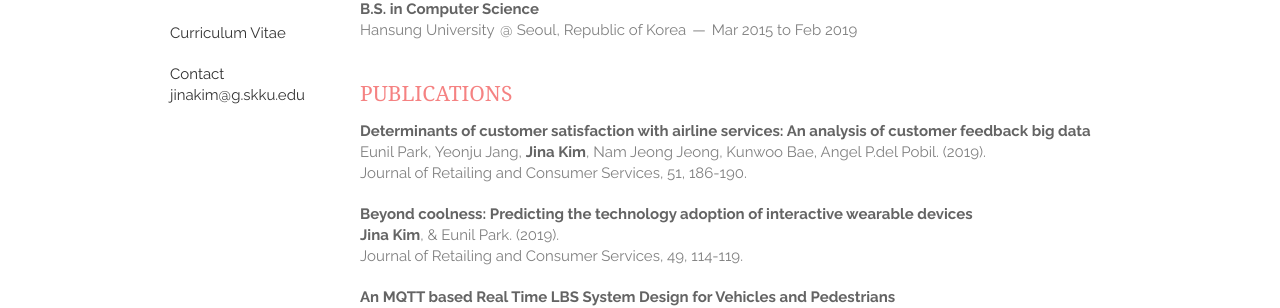
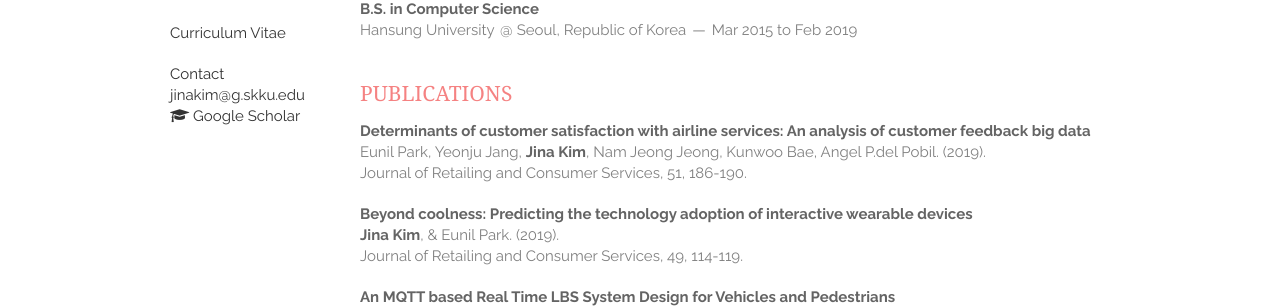
Before and after one commit to Jina-Kim/Jina-Kim.github.io, a Jekyll site: the page built from index.html, in a window 1280 px wide. Shown: the part 278-586 px from the top of the page. Built offline with Jekyll 4.4.1, drawn with Linux system fonts in a browser that asks for light colours; nearby versions of some CDN libraries; the list of posts is cut into pages by our own code.

Commit message:
Add contact url

```diff
--- a/_config.yml
+++ b/_config.yml
@@ -21,6 +21,7 @@ email_full: mailto:jinakim@g.skku.edu
 website: github.io
 website_full: https://jina-kim.github.io/
 github: #Jina-Kim
+google_scholar: https://scholar.google.com/citations?user=3mpOz-MAAAAJ&hl=en&oi=sra
 twitter: twitter
 tel: +44 0000 000000
 tel_full: tel:+440000000000
--- a/_layouts/layout.html
+++ b/_layouts/layout.html
@@ -39,7 +39,7 @@
         <p>
             Contact
             <a href="{{ site.email_full }}">{{ site.email }}</a><br/>
-            <!--<a href="https://github.com/{{ site.github }}"><i class="fa fa-github"></i> Github</a>-->
+            <a href="{{ site.google_scholar }}"><i class="fa fa-graduation-cap"></i> Google Scholar </a>
             <!--<a href="https://twitter.com/{{ site.twitter }}"><i class="fa fa-twitter"></i> Twitter</a>-->
         </p>
 
```
